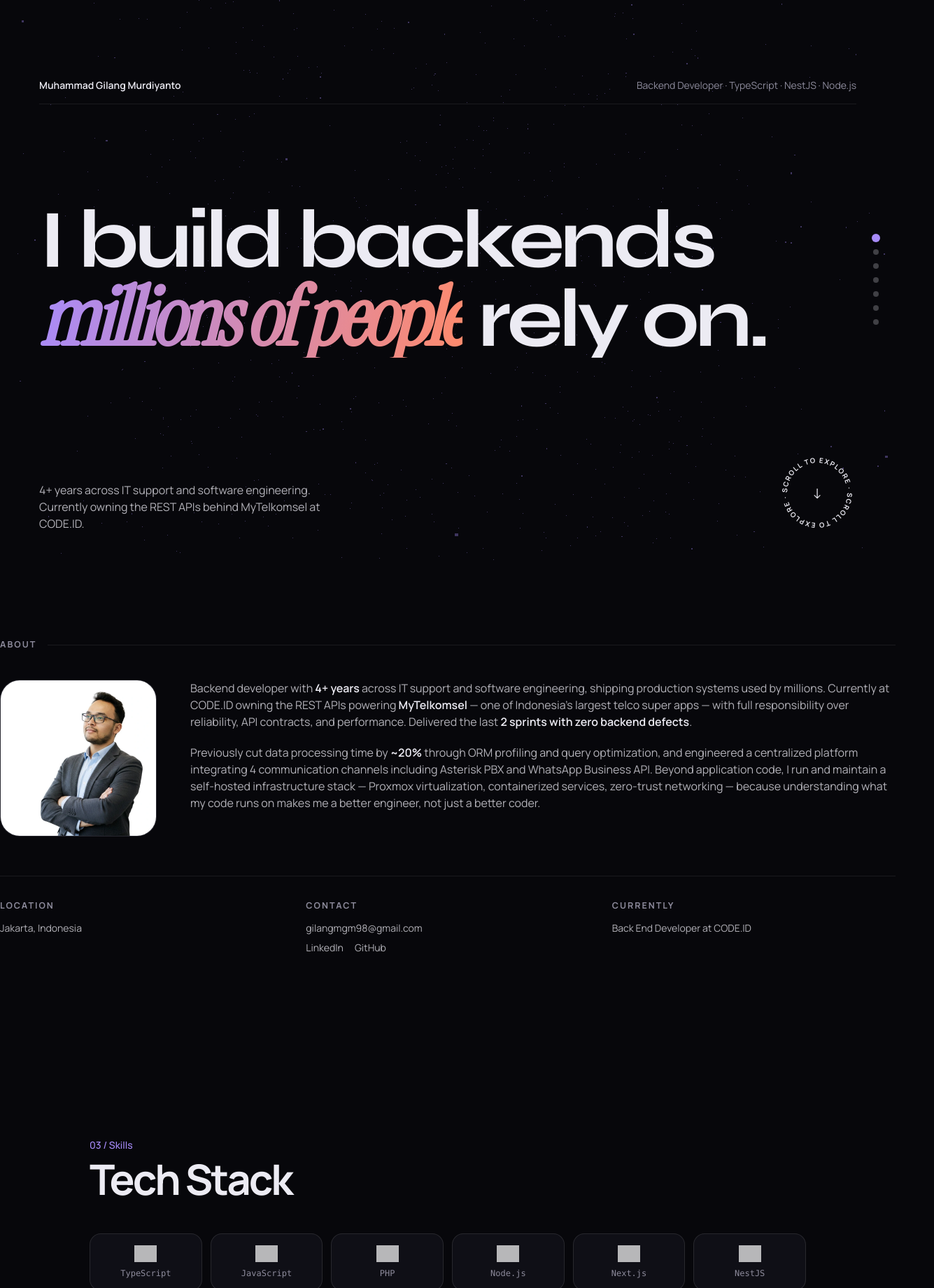
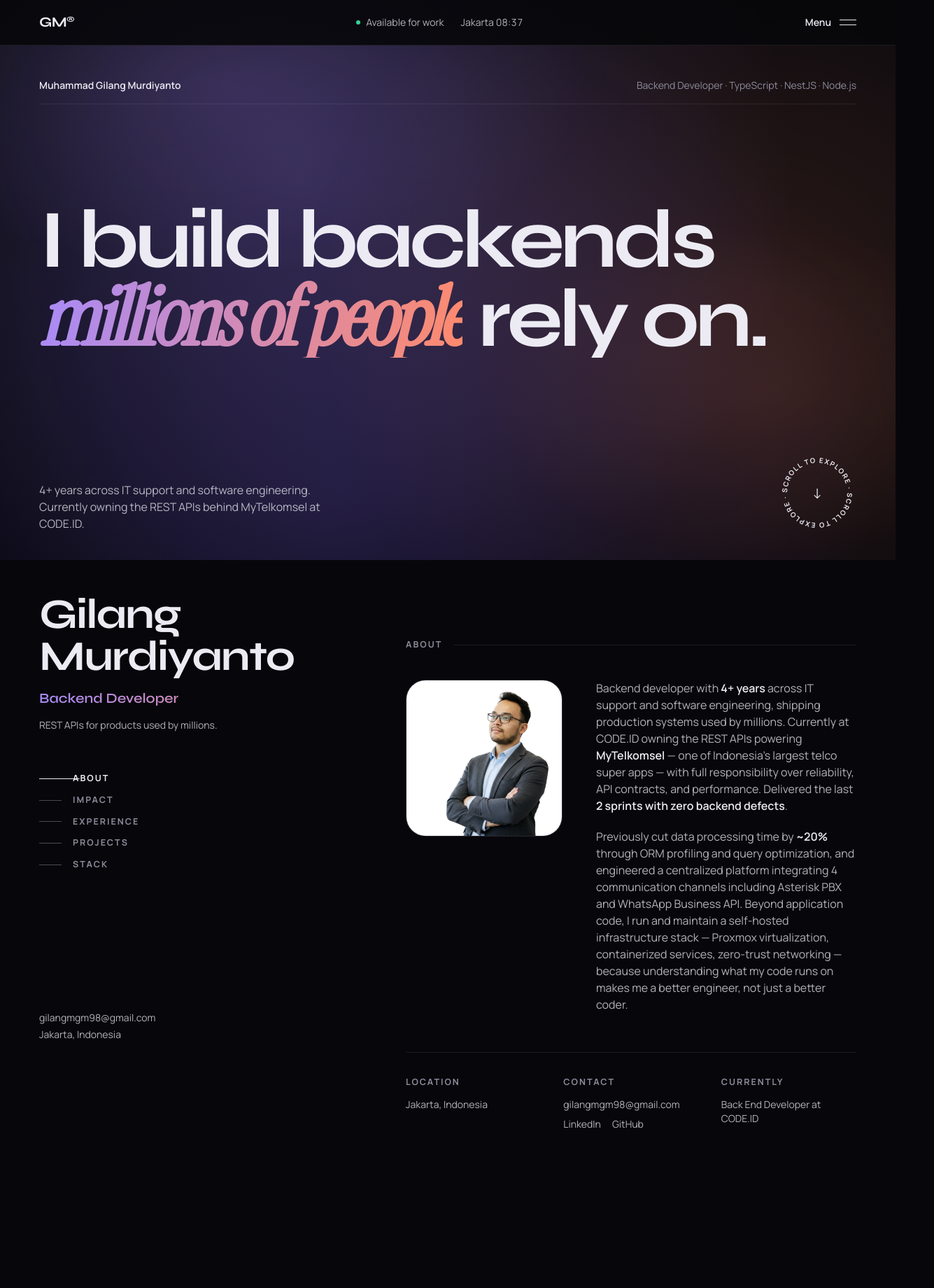
Before and after one commit to gilangmgm98/portofolio, a Next.js app: page / in a window 1280 px wide. Shown: the top 1840 px of the page at 70% size, 1335 px wide, since content can reach past the window. Built offline with nearby package versions, Linux system fonts and the light colour scheme; grey boxes are pictures that could not be loaded.

Commit message:
feat: compose the editorial page and lock markup parity across motion preferences

```diff
--- a/src/app/layout.tsx
+++ b/src/app/layout.tsx
@@ -2,8 +2,6 @@ import type { Metadata } from 'next'
 import { Syne, Manrope, Instrument_Serif } from 'next/font/google'
 import './globals.css'
 import 'lenis/dist/lenis.css'
-import MotionProvider from '@/components/motion/MotionProvider'
-import Backdrop from '@/components/layout/Backdrop'
 
 const syne = Syne({ variable: '--font-syne', subsets: ['latin'], display: 'swap' })
 const manrope = Manrope({ variable: '--font-manrope', subsets: ['latin'], display: 'swap' })
@@ -40,12 +38,7 @@ export default function RootLayout({ children }: { children: React.ReactNode })
         {/* Enables the CSS reveal gating; if JS never runs, content stays visible (see globals.css) */}
         <script dangerouslySetInnerHTML={{ __html: "document.documentElement.classList.add('js')" }} />
       </head>
-      <body className="text-ink antialiased">
-        <MotionProvider>
-          <Backdrop />
-          {children}
-        </MotionProvider>
-      </body>
+      <body className="text-ink antialiased">{children}</body>
     </html>
   )
 }
--- a/src/app/page.tsx
+++ b/src/app/page.tsx
@@ -1,24 +1,45 @@
-import PageShell from '@/components/layout/PageShell'
+import LenisProvider from '@/components/layout/LenisProvider'
+import Aurora from '@/components/layout/Aurora'
+import TopBar from '@/components/layout/TopBar'
+import SplitLayout from '@/components/layout/SplitLayout'
+import Footer from '@/components/layout/Footer'
+import Reveals from '@/components/layout/Reveals'
+import Cursor from '@/components/layout/Cursor'
 import Hero from '@/components/sections/Hero'
 import About from '@/components/sections/About'
-import Skills from '@/components/sections/Skills'
+import Impact from '@/components/sections/Impact'
 import Experience from '@/components/sections/Experience'
 import Projects from '@/components/sections/Projects'
-import Achievements from '@/components/sections/Achievements'
+import Stack from '@/components/sections/Stack'
 import Contact from '@/components/sections/Contact'
-
-const SECTION_COUNT = 7
 
 export default function Page() {
   return (
-    <PageShell sectionCount={SECTION_COUNT}>
-      <Hero />
-      <About />
-      <Skills />
-      <Experience />
-      <Projects />
-      <Achievements />
-      <Contact />
-    </PageShell>
+    <LenisProvider>
+      <a
+        href="#main"
+        className="sr-only focus:not-sr-only focus:fixed focus:left-4 focus:top-4 focus:z-[100] focus:rounded-full focus:bg-ink focus:px-4 focus:py-2 focus:text-sm focus:font-bold focus:text-night"
+      >
+        Skip to content
+      </a>
+      <Aurora />
+      <TopBar />
+      <div id="site-content">
+        <main id="main">
+          <Hero />
+          <SplitLayout>
+            <About />
+            <Impact />
+            <Experience />
+            <Projects />
+            <Stack />
+          </SplitLayout>
+          <Contact />
+        </main>
+        <Footer />
+      </div>
+      <Reveals />
+      <Cursor />
+    </LenisProvider>
   )
 }
```
Also changed, not shown: 2 other files (tests, documents, lock files or other folders).
